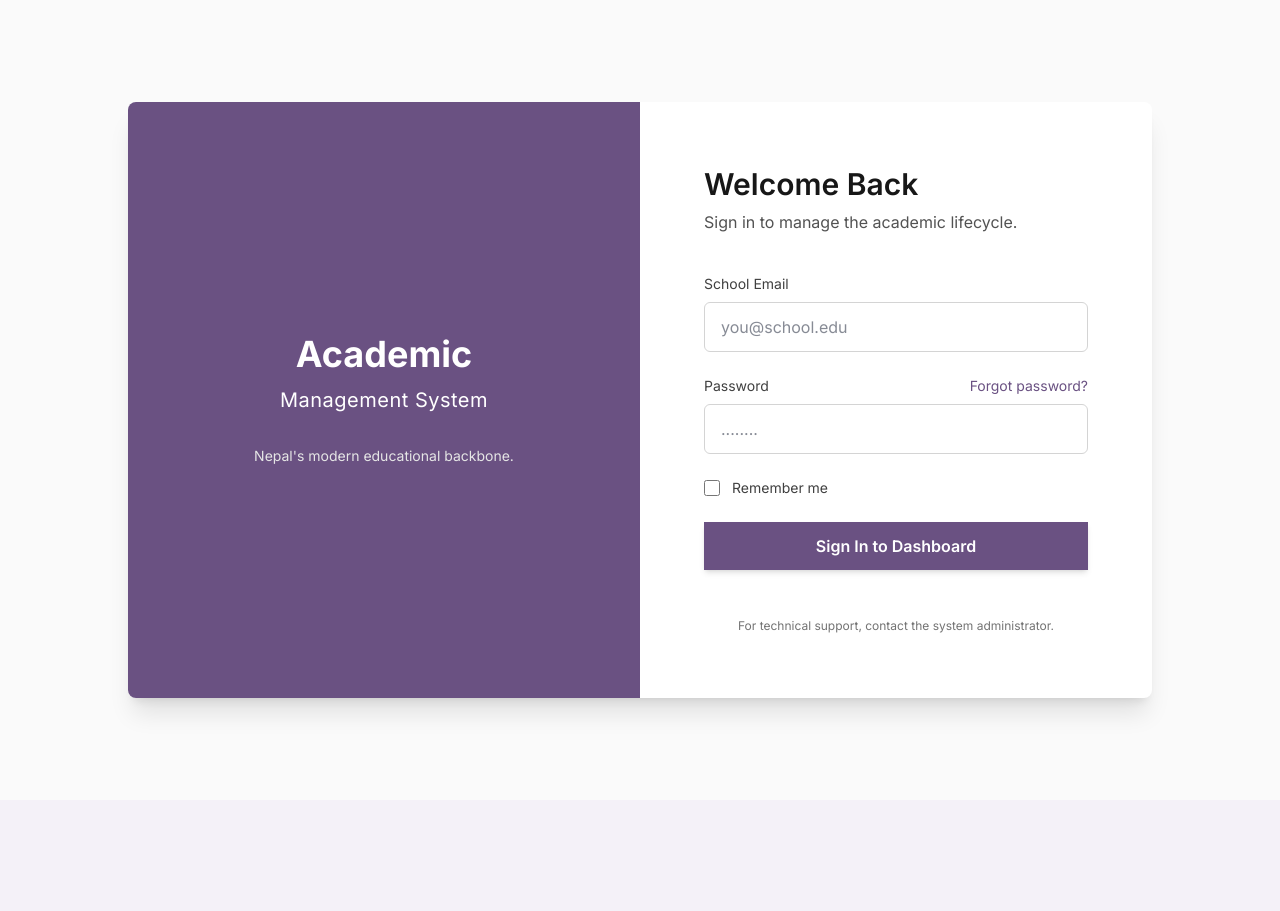
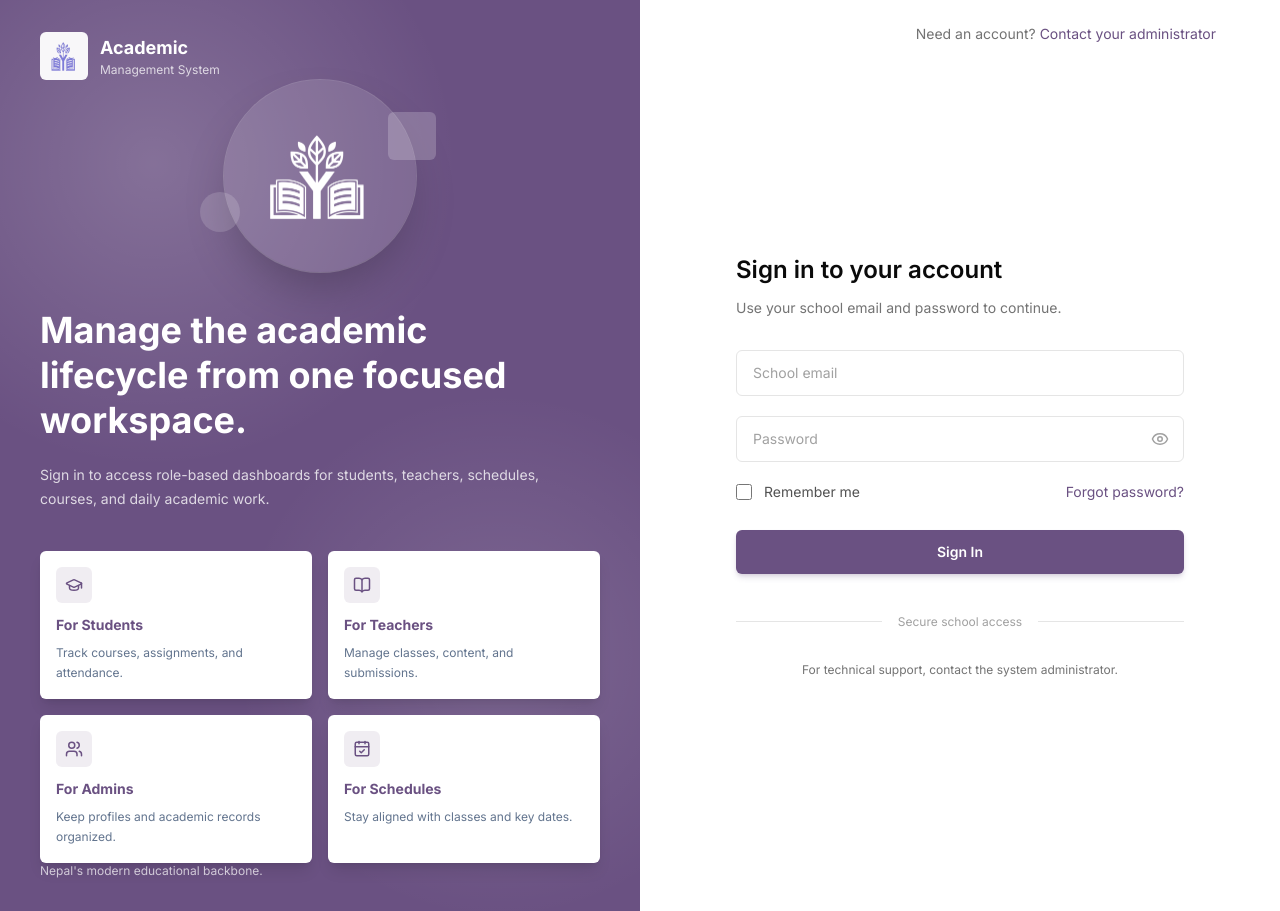
Before and after one commit to Adarsh-shres/Academy-Management-System, a React (Vite) app in the folder client/: page /login in a window 1280 px wide. Before the commit the page ends 800 px from the top, so only its background shows below. Built offline with nearby package versions, Linux system fonts and the light colour scheme; no server answers; the database is empty.

Commit message:
feat: redesign login page layout with password visibility toggle

```diff
--- a/client/src/pages/LoginPage.tsx
+++ b/client/src/pages/LoginPage.tsx
@@ -1,11 +1,36 @@
 import React, { useState, useEffect } from 'react';
+import { BookOpen, CalendarCheck, Eye, EyeOff, GraduationCap, Users } from 'lucide-react';
 import { Link, useNavigate } from 'react-router-dom';
 import { useAuth } from '../context/AuthContext';
 import { ROLE_ROUTE_MAP } from '../lib/routes';
 
+const audienceCards = [
+  {
+    title: 'For Students',
+    description: 'Track courses, assignments, and attendance.',
+    icon: GraduationCap,
+  },
+  {
+    title: 'For Teachers',
+    description: 'Manage classes, content, and submissions.',
+    icon: BookOpen,
+  },
+  {
+    title: 'For Admins',
+    description: 'Keep profiles and academic records organized.',
+    icon: Users,
+  },
+  {
+    title: 'For Schedules',
+    description: 'Stay aligned with classes and key dates.',
+    icon: CalendarCheck,
+  },
+];
+
 const LoginPage: React.FC = () => {
   const [email, setEmail] = useState('');
   const [password, setPassword] = useState('');
+  const [showPassword, setShowPassword] = useState(false);
   const [error, setError] = useState<string | null>(null);
   const [isSubmitting, setIsSubmitting] = useState(false);
   const navigate = useNavigate();
@@ -34,7 +59,7 @@ const LoginPage: React.FC = () => {
       return;
     }
 
-    // Login succeeded and profile was fetched — redirect by role
+    // Login succeeded and profile was fetched - redirect by role
     if (result.user) {
       const target = ROLE_ROUTE_MAP[result.user.role] ?? '/dashboard';
       navigate(target, { replace: true });
@@ -44,32 +69,80 @@ const LoginPage: React.FC = () => {
   };
 
   return (
-    <div className="min-h-screen bg-neutral-50 flex items-center justify-center p-4">
-      {/* Login card wrapper */}
-      <div className="bg-white rounded-lg shadow-xl overflow-hidden w-full max-w-5xl flex">
-        {/* Left branding section, visible on medium and larger screens */}
-        <div className="hidden md:flex w-1/2 bg-brand-blue flex-col items-center justify-center p-12 text-white">
-          <h1 className="text-4xl font-bold mb-3">Academic</h1>
-          <h2 className="text-xl font-medium tracking-wide">Management System</h2>
-          <p className="mt-8 text-sm text-neutral-200 text-center">Nepal&apos;s modern educational backbone.</p>
+    <div className="min-h-screen bg-white lg:grid lg:grid-cols-2">
+      <aside className="relative hidden min-h-screen overflow-hidden bg-brand-blue px-10 py-8 text-white lg:flex lg:flex-col">
+        <div className="absolute inset-0 bg-[radial-gradient(circle_at_24%_18%,rgba(255,255,255,0.18),transparent_34%),radial-gradient(circle_at_78%_72%,rgba(255,255,255,0.12),transparent_32%)]" />
+        <div className="relative z-10 flex items-center gap-3">
+          <img src="/image - Edited.png" alt="" className="h-12 w-12 rounded-md bg-white/95 p-2" />
+          <div>
+            <p className="text-lg font-bold">Academic</p>
+            <p className="text-xs font-medium text-white/75">Management System</p>
+          </div>
         </div>
 
-        {/* Login form section */}
-        <div className="w-full md:w-1/2 p-8 md:p-16 flex flex-col justify-center">
-          <h3 className="text-3xl font-semibold text-neutral-900 mb-2">Welcome Back</h3>
-          <p className="text-neutral-600 mb-10">Sign in to manage the academic lifecycle.</p>
+        <div className="relative z-10 mx-auto flex w-full max-w-xl flex-1 flex-col justify-center">
+          <div className="mb-9 flex justify-center">
+            <div className="relative flex h-48 w-48 items-center justify-center rounded-full bg-white/12 shadow-2xl ring-1 ring-white/20">
+              <div className="absolute -right-5 top-8 h-12 w-12 rounded-md bg-white/20" />
+              <div className="absolute -left-6 bottom-10 h-10 w-10 rounded-full bg-white/15" />
+              <img src="/image - Edited.png" alt="" className="relative h-32 w-32 object-contain brightness-0 invert" />
+            </div>
+          </div>
 
-          <form onSubmit={handleLogin} className="space-y-6">
-            {/* Displays login error messages returned from authentication */}
+          <h1 className="max-w-lg text-4xl font-bold leading-tight">
+            Manage the academic lifecycle from one focused workspace.
+          </h1>
+          <p className="mt-5 max-w-lg text-sm leading-6 text-white/78">
+            Sign in to access role-based dashboards for students, teachers, schedules, courses, and daily academic work.
+          </p>
+
+          <div className="mt-10 grid grid-cols-2 gap-4">
+            {audienceCards.map(({ title, description, icon: Icon }) => (
+              <div key={title} className="rounded-md bg-white px-4 py-4 text-brand-blue shadow-lg shadow-black/10">
+                <div className="mb-3 flex h-9 w-9 items-center justify-center rounded-md bg-brand-blue/10">
+                  <Icon size={18} aria-hidden="true" />
+                </div>
+                <h2 className="text-sm font-bold">{title}</h2>
+                <p className="mt-2 text-xs leading-5 text-slate-500">{description}</p>
+              </div>
+            ))}
+          </div>
+        </div>
+
+        <p className="relative z-10 text-xs font-medium text-white/70">Nepal&apos;s modern educational backbone.</p>
+      </aside>
+
+      <main className="flex min-h-screen flex-col bg-white px-6 py-6 sm:px-10 lg:px-16">
+        <div className="flex justify-end text-right text-sm">
+          <p className="text-neutral-500">
+            Need an account?{' '}
+            <span className="font-medium text-brand-blue">Contact your administrator</span>
+          </p>
+        </div>
+
+        <div className="mx-auto flex w-full max-w-md flex-1 flex-col justify-center py-10">
+          <div className="mb-10 lg:hidden">
+            <div className="mb-5 flex h-14 w-14 items-center justify-center rounded-md bg-brand-blue/10">
+              <img src="/image - Edited.png" alt="" className="h-10 w-10 object-contain" />
+            </div>
+            <h1 className="text-3xl font-bold text-neutral-950">Academic Management System</h1>
+            <p className="mt-3 text-sm leading-6 text-neutral-600">
+              Sign in to access your academic dashboard.
+            </p>
+          </div>
+
+          <h2 className="text-2xl font-semibold text-neutral-950">Sign in to your account</h2>
+          <p className="mt-3 text-sm text-neutral-500">Use your school email and password to continue.</p>
+
+          <form onSubmit={handleLogin} className="mt-8 space-y-5">
             {error && (
-              <div className="p-3 bg-red-100 border border-red-400 text-red-700 rounded-md text-sm">
+              <div className="rounded-md border border-red-200 bg-red-50 px-4 py-3 text-sm text-red-700">
                 {error}
               </div>
             )}
 
-            {/* Email input field */}
             <div>
-              <label htmlFor="email" className="block text-sm font-medium text-neutral-700 mb-2">
+              <label htmlFor="email" className="sr-only">
                 School Email
               </label>
               <input
@@ -78,61 +151,73 @@ const LoginPage: React.FC = () => {
                 required
                 value={email}
                 onChange={(e) => setEmail(e.target.value)}
-                placeholder="you@school.edu"
-                className="w-full px-4 py-3 border border-neutral-300 rounded-md focus:ring-2 focus:ring-brand-blue focus:border-brand-blue outline-none transition"
+                placeholder="School email"
+                className="w-full rounded-md border border-neutral-200 px-4 py-3 text-sm text-neutral-900 outline-none transition placeholder:text-neutral-400 focus:border-brand-blue focus:ring-2 focus:ring-brand-blue/20"
               />
             </div>
 
-            {/* Password input field with forgot password navigation */}
             <div>
-              <div className="flex items-center justify-between mb-2">
-                <label htmlFor="password" className="block text-sm font-medium text-neutral-700">
+              <label htmlFor="password" className="sr-only">
                 Password
               </label>
-                <Link to="/forgot-password" className="text-sm font-medium text-brand-blue hover:text-blue-700">
-                  Forgot password?
-                </Link>
-              </div>
+              <div className="relative">
                 <input
                   id="password"
-                type="password"
+                  type={showPassword ? 'text' : 'password'}
                   required
                   value={password}
                   onChange={(e) => setPassword(e.target.value)}
-                placeholder="........"
-                className="w-full px-4 py-3 border border-neutral-300 rounded-md focus:ring-2 focus:ring-brand-blue focus:border-brand-blue outline-none transition"
+                  placeholder="Password"
+                  className="w-full rounded-md border border-neutral-200 px-4 py-3 pr-12 text-sm text-neutral-900 outline-none transition placeholder:text-neutral-400 focus:border-brand-blue focus:ring-2 focus:ring-brand-blue/20"
                 />
+                <button
+                  type="button"
+                  onClick={() => setShowPassword((current) => !current)}
+                  className="absolute inset-y-0 right-0 flex w-12 items-center justify-center text-neutral-400 transition hover:text-brand-blue focus:outline-none focus:text-brand-blue"
+                  aria-label={showPassword ? 'Hide password' : 'Show password'}
+                  aria-pressed={showPassword}
+                >
+                  {showPassword ? <EyeOff size={18} aria-hidden="true" /> : <Eye size={18} aria-hidden="true" />}
+                </button>
+              </div>
             </div>
 
-            {/* Remember me option for the login form */}
+            <div className="flex items-center justify-between gap-4">
               <div className="flex items-center">
                 <input
                   id="remember_me"
                   type="checkbox"
-                className="h-4 w-4 text-brand-blue border-neutral-300 rounded focus:ring-brand-blue"
+                  className="h-4 w-4 rounded border-neutral-300 text-brand-blue focus:ring-brand-blue"
                 />
-              <label htmlFor="remember_me" className="ml-3 block text-sm text-neutral-700">
+                <label htmlFor="remember_me" className="ml-3 block text-sm text-neutral-600">
                   Remember me
                 </label>
               </div>
+              <Link to="/forgot-password" className="text-sm font-medium text-brand-blue hover:text-primary">
+                Forgot password?
+              </Link>
+            </div>
 
-            {/* Login submit button */}
-            <div>
             <button
               type="submit"
               disabled={isSubmitting}
-                className="w-full px-6 py-3 bg-brand-blue text-white font-semibold rounded-none shadow-md hover:bg-primary transition duration-150 ease-in-out focus:outline-none focus:ring-2 focus:ring-primary focus:ring-offset-2 disabled:opacity-60 disabled:cursor-not-allowed"
+              className="mt-2 w-full rounded-md bg-brand-blue px-6 py-3 text-sm font-semibold text-white shadow-md shadow-brand-blue/20 transition hover:bg-primary focus:outline-none focus:ring-2 focus:ring-primary focus:ring-offset-2 disabled:cursor-not-allowed disabled:opacity-60"
             >
-                {isSubmitting ? 'Signing In...' : 'Sign In to Dashboard'}
+              {isSubmitting ? 'Signing in...' : 'Sign In'}
             </button>
-            </div>
           </form>
 
-          <p className="mt-12 text-center text-xs text-neutral-500">
+          <div className="mt-10 flex items-center gap-4 text-xs text-neutral-400">
+            <div className="h-px flex-1 bg-neutral-200" />
+            <span>Secure school access</span>
+            <div className="h-px flex-1 bg-neutral-200" />
+          </div>
+
+          <p className="mt-8 text-center text-xs text-neutral-500">
             For technical support, contact the system administrator.
           </p>
         </div>
-      </div>
+      </main>
     </div>
   );
 };
```
Lines whose indentation alone changed are shown as unchanged.
